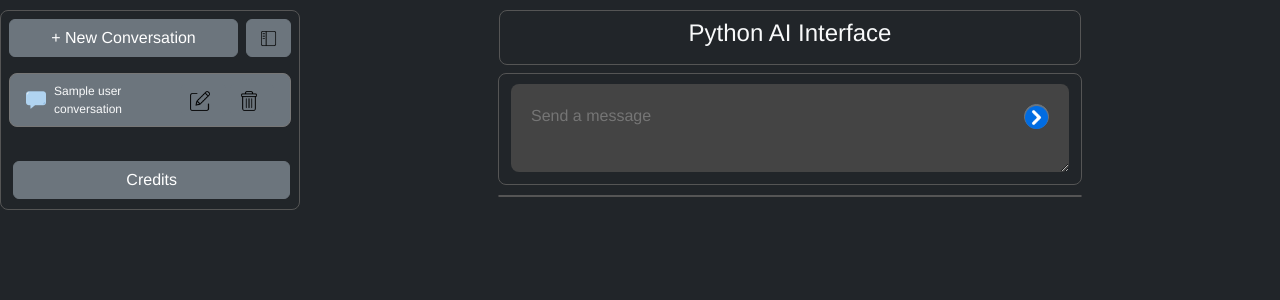
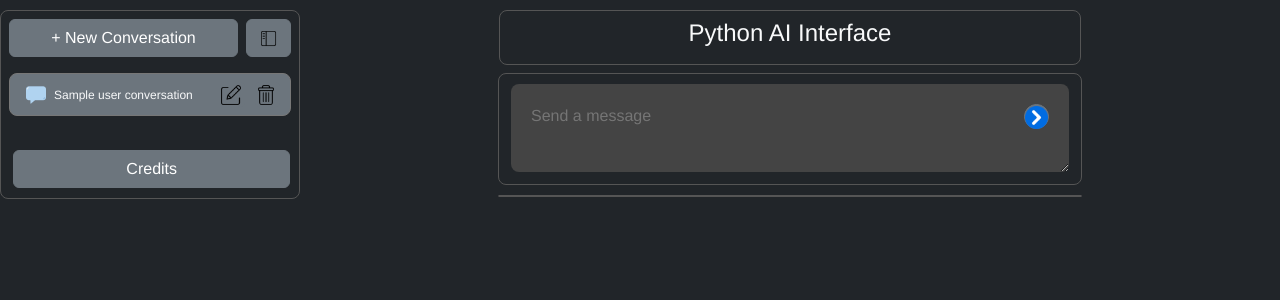
Before and after one commit to vpanus3/python-ai-interface, a Flask app: template templates/index.html in a window 1280 px wide. Shown: the top 300 px of the page. Run offline with Flask 2, Linux system fonts and the light colour scheme; the template is opened without the code that fills it: most values are stand-ins (such as "Sample title", 1, 10 or a date in 2020); style sheets or scripts are compiled from the project's sources; parts of the project's set-up code (start-up, migrations or seed data) failed here and were passed over.

Commit message:
Style to parity pre-bootstrap

```diff
--- a/static/main.css
+++ b/static/main.css
@@ -61,10 +61,20 @@ body.bg-dark {
     border: 1px solid #777;
     border-radius: 8px;
     transition: background-color 0.3s ease;
+    cursor: pointer;
+    padding-right: 10px;
   }
 
     .user-conversation-list .user-conversation-item.list-group-item.bg-secondary:hover {
       background-color: #555 !important;
+    }
+
+    .user-conversation-list .user-conversation-item .btn {
+      padding: 0px;
+      margin: 0px;
+      margin-left: 10px;
+      width: 25px;
+      height: 25px;
     }
 
   .credits-button-container {
--- a/templates/index.html
+++ b/templates/index.html
@@ -31,7 +31,7 @@
                 </div>
                 <div class="d-flex align-items-center">
                   <button class="btn btn-secondary btn-sm"><img src="/static/flaticon-edit.png" alt="Edit" class="img-fluid"></button>
-                  <button class="btn btn-secondary btn-sm ms-1"><img src="/static/flaticon-delete.png" alt="Delete" class="img-fluid"></button>
+                  <button class="btn btn-secondary btn-sm"><img src="/static/flaticon-delete.png" alt="Delete" class="img-fluid"></button>
                 </div>
               </li>
               {% endfor %}
```
